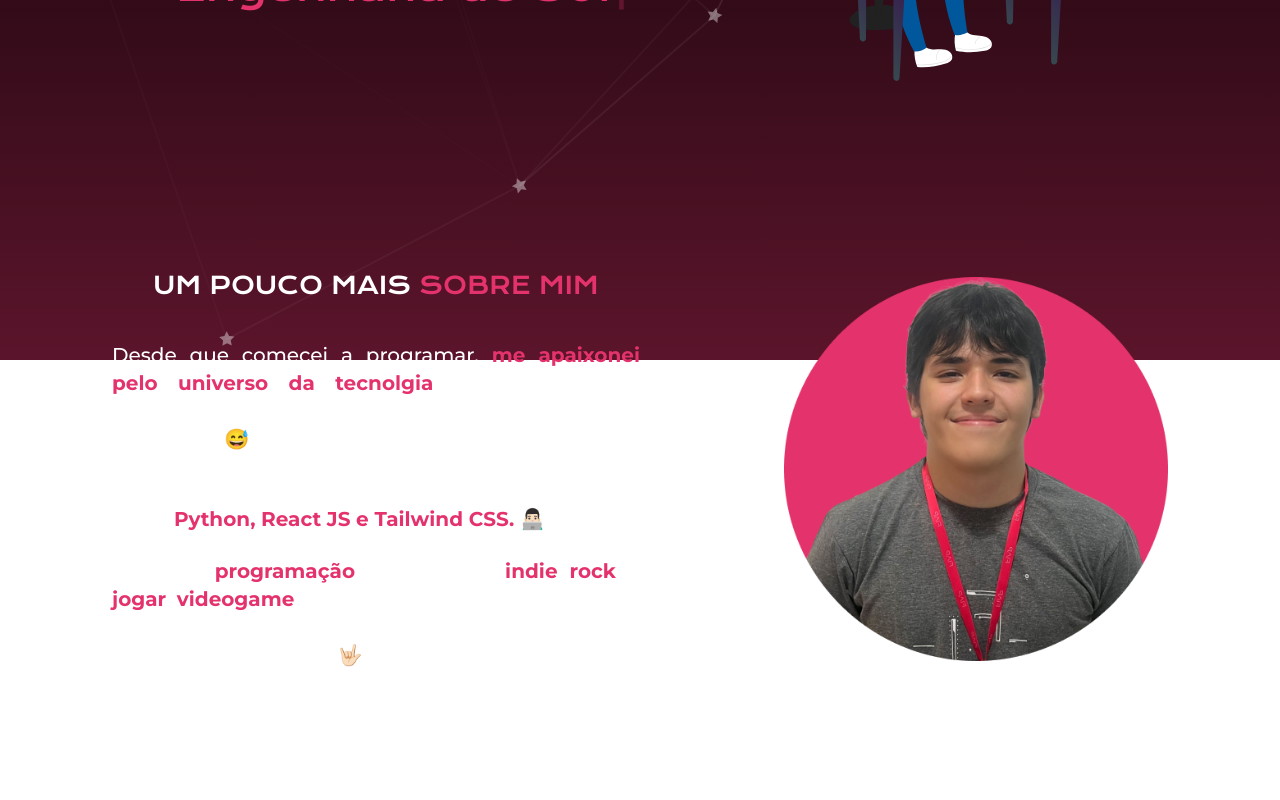
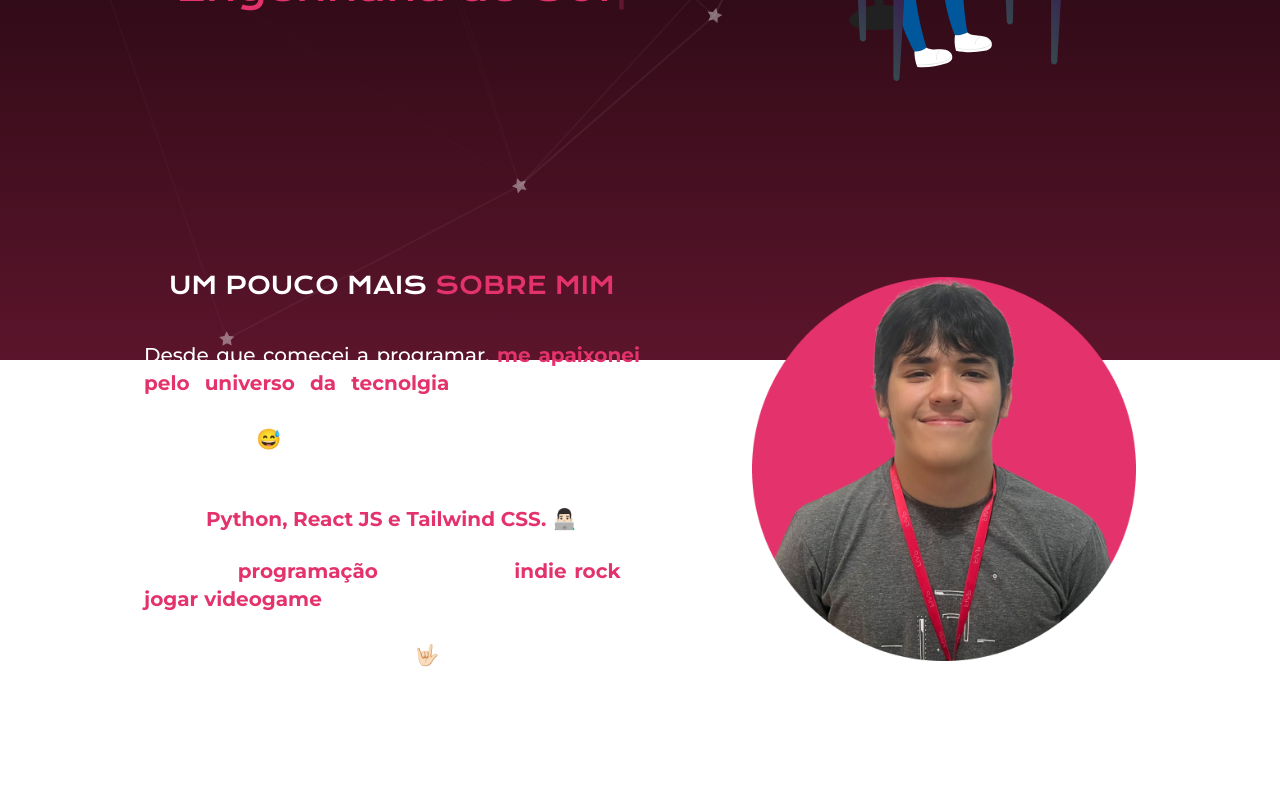
Before and after one commit to ryanbritodev/portfolio-react, a React (Vite) app: page / in a window 1280 px wide. Shown: the part 440-1240 px from the top of the page. Built offline with nearby package versions, Linux system fonts and the light colour scheme.

Commit message:
🔨 fix: Arrumando Margens

```diff
--- a/src/components/Error404.jsx
+++ b/src/components/Error404.jsx
@@ -2,17 +2,17 @@ import { Link } from "react-router-dom";
 
 function Error404() {
   return (
-    <section className="flex items-center justify-center h-screen mt-10">
+    <section className="flex items-center justify-center h-screen mt-16">
       <div className="py-8 px-4 mx-auto max-w-screen-xl lg:py-16 lg:px-6">
         <div className="mx-auto max-w-screen-sm text-center">
           <h1 className="mb-4 text-7xl tracking-tight text-fiap font-krona font-extrabold lg:text-9xl text-primary-600 dark:text-primary-500">
             Erro 404
           </h1>
           <p className="mb-4 text-3xl tracking-tight font-semibold font-montserrat text-white md:text-4xl">
-            Você parece perdido!
+            Você parece perdido! 😵‍💫
           </p>
           <p className="mb-8 text-lg font-medium text-white font-montserrat">
-            Essa página não existe, vamos te redirecionar de volta a Home.
+            Essa página <span className="text-fiap font-bold">não existe</span>, vamos te redirecionar de volta a Home.
           </p>
           <Link
             to="/"
--- a/src/components/Home/Home.jsx
+++ b/src/components/Home/Home.jsx
@@ -25,7 +25,7 @@ function Home() {
             </div>
         </header>
 
-        <section className="flex flex-col items-center p-8 py-24 text-white md:flex-row md:justify-between md:items-center md:px-12 md:py-36 lg:px-28 max-w-screen-2xl mx-auto">
+        <section className="flex flex-col items-center p-8 py-24 text-white md:flex-row md:justify-between md:items-center md:px-12 md:py-36 lg:px-36 max-w-screen-2xl mx-auto">
             <div className="text-xl w-full md:w-1/2">
                 <h1 className="text-xl text-center font-krona mb-10 text:text-xl md:text-2xl">UM POUCO MAIS <span className="text-fiap">SOBRE MIM</span></h1>
                 <p className="font-montserrat font-medium mb-6 text-sm md:text-md lg:text-xl text-justify leading-tight">
```
